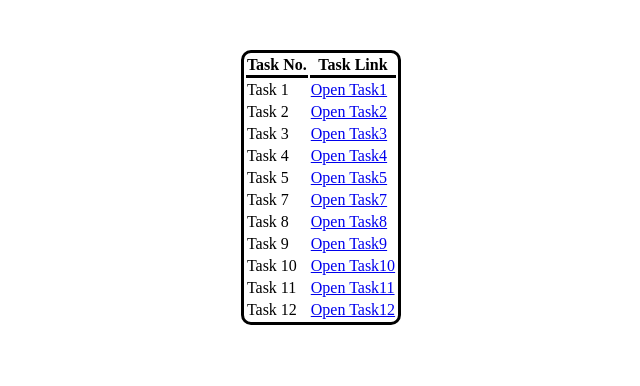
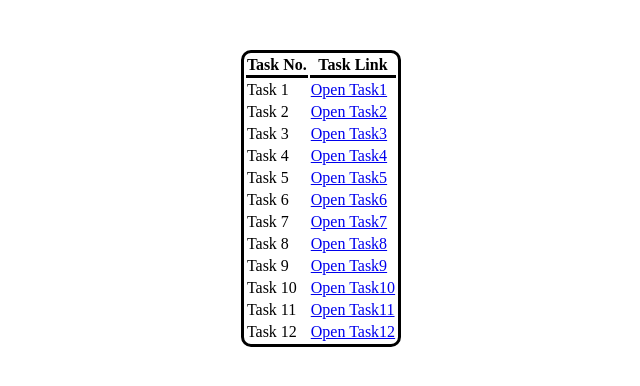
Before and after one commit to Aarush1137/Ethnus_Mern_HTML-CSS, a plain HTML site: page index.html in a window 1280 px wide. Shown: the whole page, without its empty margins (319-959 px from the left). Drawn offline with Linux system fonts and the light colour scheme.

Commit message:
update index

```diff
--- a/index.html
+++ b/index.html
@@ -36,6 +36,9 @@
         <tr><td>Task 5</td>
             <td><a href="Tasks/Task5.html" target="_blank">Open Task5</a></td>
         </tr>
+        <tr><td>Task 6</td>
+            <td><a href="Tasks/Task6.html" target="_blank">Open Task6</a></td>
+        </tr>
         <tr><td>Task 7</td>
             <td><a href="Tasks/Task7.html" target="_blank">Open Task7</a></td>
         </tr>
```
